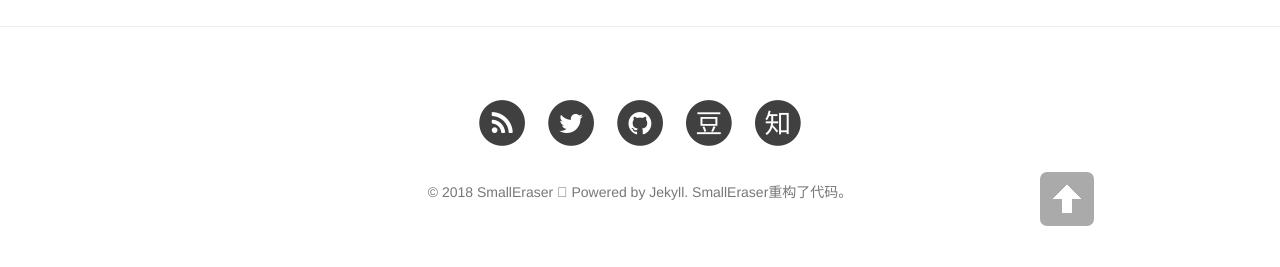
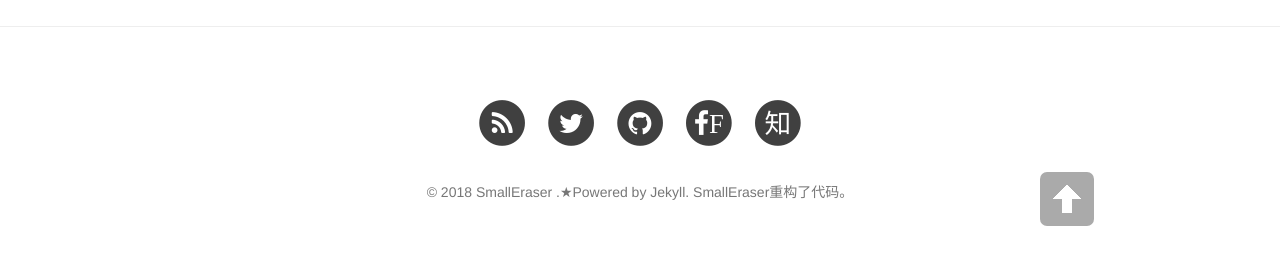
Before and after one commit to hewenning/hewenning.github.io, a Jekyll site: the page built from index.html, in a window 1280 px wide. Shown: the part 644-911 px from the top of the page. Built offline with Jekyll 4.4.1, drawn with Linux system fonts in a browser that asks for light colours; nearby versions of some CDN libraries; the list of posts is cut into pages by our own code.

Commit message:
Remove douban share,and add facebook share and fixed some bugs.

```diff
--- a/_config.yml
+++ b/_config.yml
@@ -19,7 +19,7 @@ favicon: img/me.jpg # 浏览器地址栏小图标，可自定义更改
 douban_username:  151093474 # 你的豆瓣id
 twitter_username: rosemarzRose
 github_username: hewenning
-facebook_username: 贺文宁
+facebook_username: Wenning He
 weibo_username: 一块小橡皮
 zhihu_username: hewenning
 
--- a/_includes/footer.html
+++ b/_includes/footer.html
@@ -35,7 +35,7 @@
                     </li>
                     {% endif %}
 
-
+                <!--
                     {% if site.douban_username %}
                     <li>
                         <a href="http://www.douban.com/people/{{ site.douban_username }}">
@@ -46,20 +46,20 @@
                         </a>
                     </li>
                     {% endif %}
+                -->
 
 
-                    <!--
                     {% if site.facebook_username %}
                     <li>
                         <a href="https://www.facebook.com/{{ site.facebook_username }}">
                             <span class="fa-stack fa-lg">
                                 <i class="fa fa-circle fa-stack-2x"></i>
-                                <i class="fa fa-facebook fa-stack-1x fa-inverse"></i>
+                                <i class="fa fa-facebook fa-stack-1x fa-inverse">F</i>
                             </span>
                         </a>
                     </li>
                     {% endif %}
-                    -->
+
 
                     {% if site.zhihu_username %}
                     <li>
@@ -86,7 +86,7 @@
 
                 </ul>
                 <p class="copyright text-muted">
-                &copy; {{ site.time | date: '%Y' }} {{ site.owner.name }}  Powered by Jekyll. SmallEraser重构了代码。
+                &copy; {{ site.time | date: '%Y' }} {{ site.owner.name }} .★Powered by Jekyll. SmallEraser重构了代码。
                 </p>
             </div>
         </div>
```
